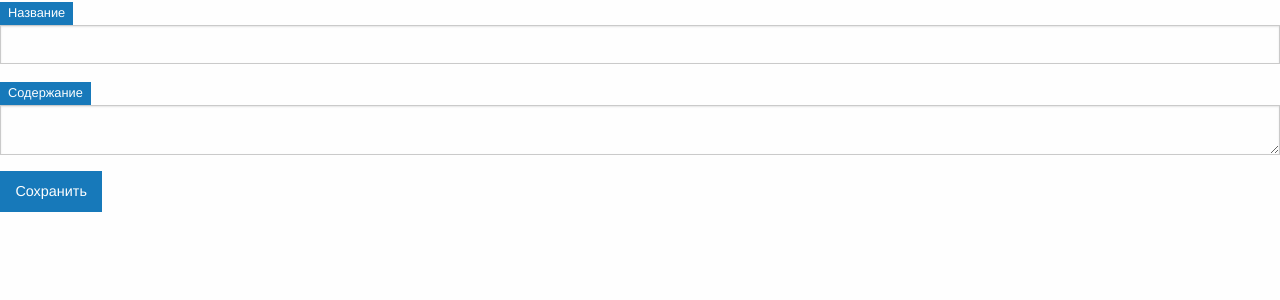
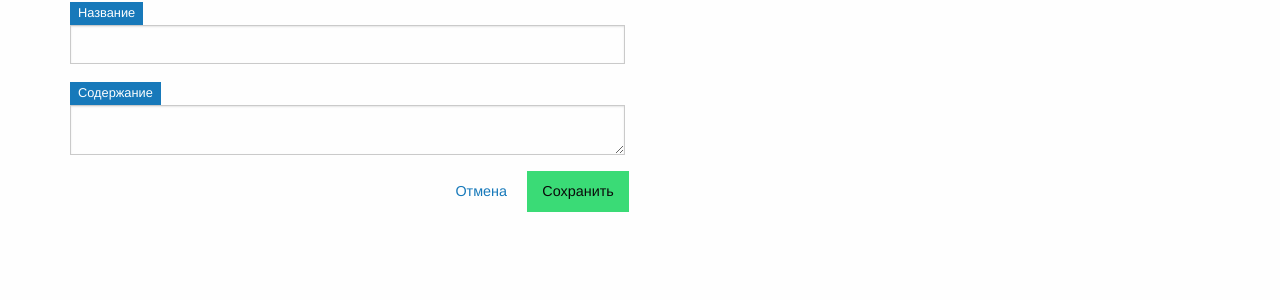
Before and after one commit to Firik/flaskBlog, a Flask app: page / in a window 1280 px wide. Shown: the top 300 px of the page. Run offline with Flask 2, Linux system fonts and the light colour scheme; data that the repository does not hold is empty.

Commit message:
MOD: верстка формы добавления блога

```diff
--- a/templates/index.html
+++ b/templates/index.html
@@ -6,14 +6,19 @@
     <title>Main page</title>
 </head>
 <body>
-<div class="content">
+<div class="grid-container">
     <form class="form" action="/blog/save/" method="post">
-        <div class="row">
-            <label class="label" for="caption">Название</label>
-            <input id="caption" class="small-5 columns" type="text" name="caption">
-            <label class="label" for="description">Содержание</label>
-            <textarea id="description" class="small-5 columns" name="description"></textarea>
-            <input class="button" type="submit" value="Сохранить">
+        <div class="grid-x grid-padding-x">
+            <div class="medium-6 cell">
+                <label class="label" for="caption">Название</label>
+                <input id="caption" class="small-5 columns" type="text" name="caption">
+                <label class="label" for="description">Содержание</label>
+                <textarea id="description" class="small-5 columns" name="description"></textarea>
+                <div class="small-4 medium-offset-8 cell">
+                    <a class="clear button" href="/">Отмена</a>
+                    <input class="button success" type="submit" value="Сохранить">
+                </div>
+            </div>
         </div>
     </form>
     {% for blog in blogs %}
```
